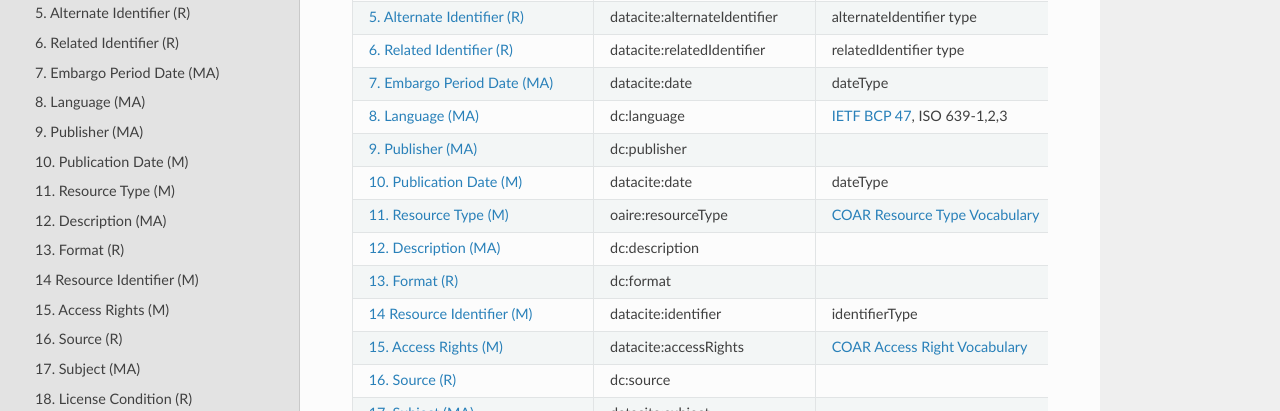
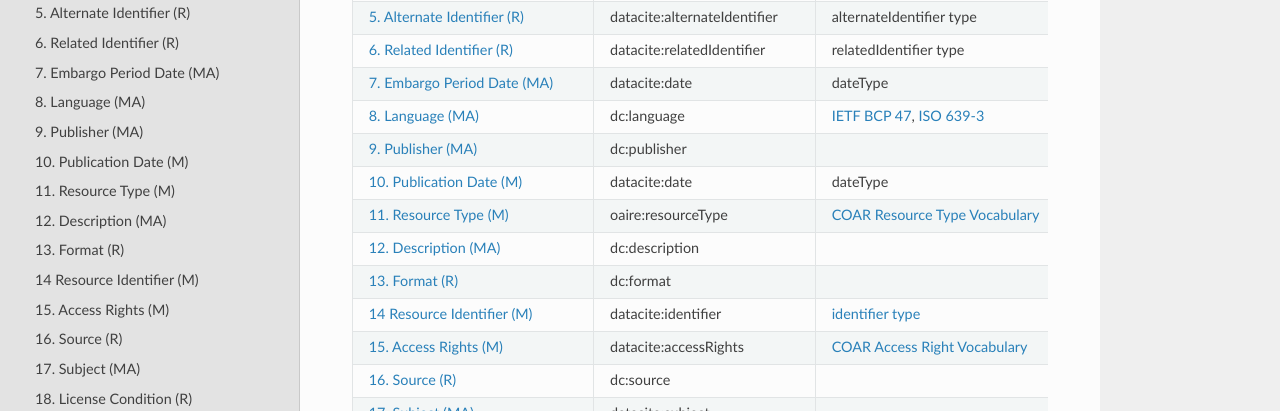
Before and after one commit to openaire/guidelines-literature-repositories, a Sphinx documentation site: the page built from docs/application_profile.rst, in a window 1280 px wide and 900 px high, scrolled down 745 px. Shown: the part 151-562 px from the top of the window. Built offline with Sphinx 7.4.7 and the Read the Docs theme 2.0.0, drawn with Linux system fonts in a browser that asks for light colours; a script that is not in the unit is left out.

Commit message:
add link to iso639-3 and identifierType vocabulary in the app profile overview

```diff
--- a/docs/application_profile.rst
+++ b/docs/application_profile.rst
@@ -35,13 +35,13 @@ OpenAIRE-Field                           Metadata Element              Refinemen
 :ref:`dci:alternativeIdentifier`         datacite:alternateIdentifier  alternateIdentifier type
 :ref:`dci:relatedIdentifier`             datacite:relatedIdentifier    relatedIdentifier type
 :ref:`dci:dateEmbargo`                   datacite:date                 dateType
-:ref:`dc:language`                       dc:language                   `IETF BCP 47`_, ISO 639-1,2,3
+:ref:`dc:language`                       dc:language                   `IETF BCP 47`_, `ISO 639-3`_
 :ref:`dc:publisher`                      dc:publisher
 :ref:`dci:datePublication`               datacite:date                 dateType
 :ref:`aire:resourceType`                 oaire:resourceType            `COAR Resource Type Vocabulary`_
 :ref:`dc:description`                    dc:description
 :ref:`dc:format`                         dc:format
-:ref:`dci:identifier`                    datacite:identifier           identifierType
+:ref:`dci:identifier`                    datacite:identifier           :doc:`vocab_identifiertype`
 :ref:`dci:accessrights`                  datacite:accessRights         `COAR Access Right Vocabulary`_
 :ref:`dc:source`                         dc:source
 :ref:`dci:subject`                       datacite:subject
--- /dev/null
+++ b/docs/vocab_identifiertype.rst
@@ -0,0 +1,8 @@
+.. _vocab:identifiertype:
+
+:orphan:
+
+identifier type
+***************
+
+.. include:: vocabularies/identifiertype.rst
```
Also changed, not shown: other parts of docs/application_profile.rst (+1 -0 lines), docs/field_resourceidentifier.rst (+1 -8 lines), docs/vocabularies/identifiertype.rst (added, +9 -0 lines).
